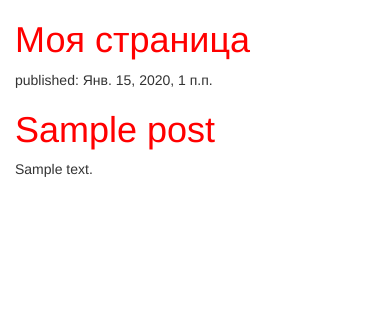
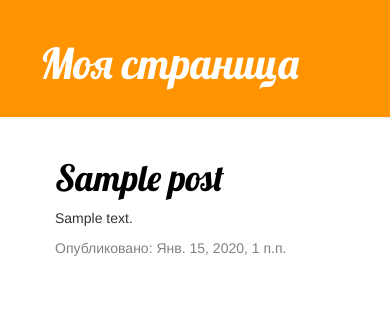
Before and after one commit to Alvarand/Django, a Django app: page / in a window 390 px wide. Shown: the top 327 px of the page. Run offline with Django 3.2, Linux system fonts and the light colour scheme; tables that the repository leaves empty hold one stand-in row (values such as "Sample post"); some libraries are stand-ins or nearby versions.

Commit message:
template and views

```diff
--- a/blog/static/css/blog.css
+++ b/blog/static/css/blog.css
@@ -1,7 +1,46 @@
-h1 a {
-    color: red;
+.page-header {
+    background-color: #ff9400;
+    margin-top: 0;
+    padding: 20px 20px 20px 40px;
 }
 
-body {
-    padding-left: 15px;
+.page-header h1, .page-header h1 a, .page-header h1 a:visited, .page-header h1 a:active {
+    color: #ffffff;
+    font-size: 32pt;
+    text-decoration: none;
 }
+
+.content {
+    margin-left: 40px;
+}
+
+h1, h2, h3, h4 {
+    font-family: 'Lobster', cursive;
+}
+
+.date {
+    color: #828282;
+}
+
+.save {
+    float: right;
+}
+
+.post-form textarea, .post-form input {
+    width: 100%;
+}
+
+.top-menu, .top-menu:hover, .top-menu:visited {
+    color: #ffffff;
+    float: right;
+    font-size: 26pt;
+    margin-right: 20px;
+}
+
+.post {
+    margin-bottom: 70px;
+}
+
+.post h1 a, .post h1 a:visited {
+    color: #000000;
+}
--- /dev/null
+++ b/blog/templates/blog/base.html
@@ -0,0 +1,23 @@
+{% load static %}
+<html>
+    <head>
+        <title>Моя страница</title>
+        <link rel="stylesheet" href="//maxcdn.bootstrapcdn.com/bootstrap/3.2.0/css/bootstrap.min.css">
+        <link rel="stylesheet" href="//maxcdn.bootstrapcdn.com/bootstrap/3.2.0/css/bootstrap-theme.min.css">
+        <link href="https://fonts.googleapis.com/css?family=Lobster&subset=latin,cyrillic" rel="stylesheet" type="text/css">
+        <link rel="stylesheet" href="{% static 'css/blog.css' %}">
+    </head>
+    <body>
+        <div class="page-header">
+            <h1><a href="/">Моя страница</a></h1>
+        </div>
+        <div class="content container">
+            <div class="row">
+                <div class="col-md-8">
+                {% block content %}
+                {% endblock %}
+                </div>
+            </div>
+        </div>
+    </body>
+</html>
--- a/blog/templates/blog/post_list.html
+++ b/blog/templates/blog/post_list.html
@@ -1,22 +1,12 @@
-{% load static %}
-<html>
-    <head>
-        <title>Моя страница</title>
-        <link rel="stylesheet" href="//maxcdn.bootstrapcdn.com/bootstrap/3.2.0/css/bootstrap.min.css">
-        <link rel="stylesheet" href="//maxcdn.bootstrapcdn.com/bootstrap/3.2.0/css/bootstrap-theme.min.css">
-        <link href="https://fonts.googleapis.com/css?family=Lobster&subset=latin,cyrillic" rel="stylesheet" type="text/css">
-        <link rel="stylesheet" href="{% static 'css/blog.css' %}">
-    </head>
-    <body>
-        <div>
-            <h1><a href="/">Моя страница</a> </h1>
+{% extends 'blog/base.html' %}
+{% block content %}
+    {% for post in posts %}
+        <div class="post">
+            <h1><a href="{% url 'post_detail' pk=post.pk %}">{{ post.title }}</a></h1>
+            <p>{{ post.text|linebreaksbr }}</p>
+            <div class="date">
+                <p>Опубликовано: {{ post.published_date }}</p>
+            </div>
         </div>
-        {%  for post in posts %}
-            <div>
-                <p>published: {{ post.published_date }}</p>
-                <h1><a href="">{{ post.title }}</a> </h1>
-                <p>{{ post.text|linebreaksbr }}</p>
-            </div>
-        {% endfor %}
-    </body>
-</html>
+    {% endfor %}
+{% endblock %}
--- a/blog/urls.py
+++ b/blog/urls.py
@@ -3,4 +3,5 @@ from . import views
 
 urlpatterns = [
     path('', views.post_list, name='post_list'),
+    path('post/<int:pk>/', views.post_detail, name='post_detail'),
 ]
--- a/blog/views.py
+++ b/blog/views.py
@@ -1,4 +1,4 @@
-from django.shortcuts import render
+from django.shortcuts import render, get_object_or_404
 from django.utils import timezone
 from .models import Post
 
@@ -6,3 +6,7 @@ from .models import Post
 def post_list(request):
     posts = Post.objects.filter(published_date__lte=timezone.now()).order_by('published_date')
     return render(request, 'blog/post_list.html', {'posts': posts})
+
+def post_detail(request, pk):
+    post = get_object_or_404(Post, pk=pk)
+    return render(request, 'blog/post_detail.html', {'post': post})
```
Also changed, not shown: blog/templates/blog/post_detail.html (added, +12 -0 lines).
